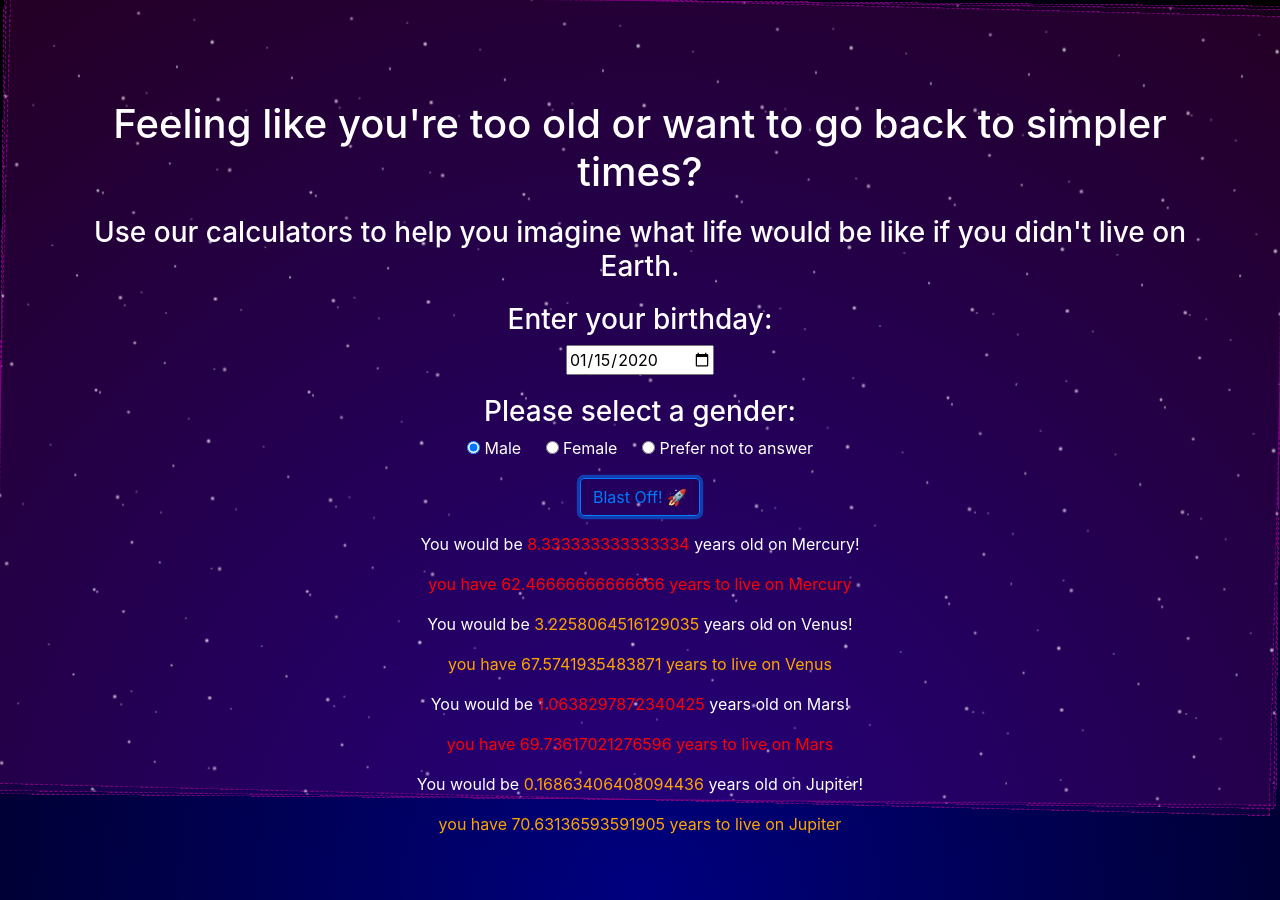
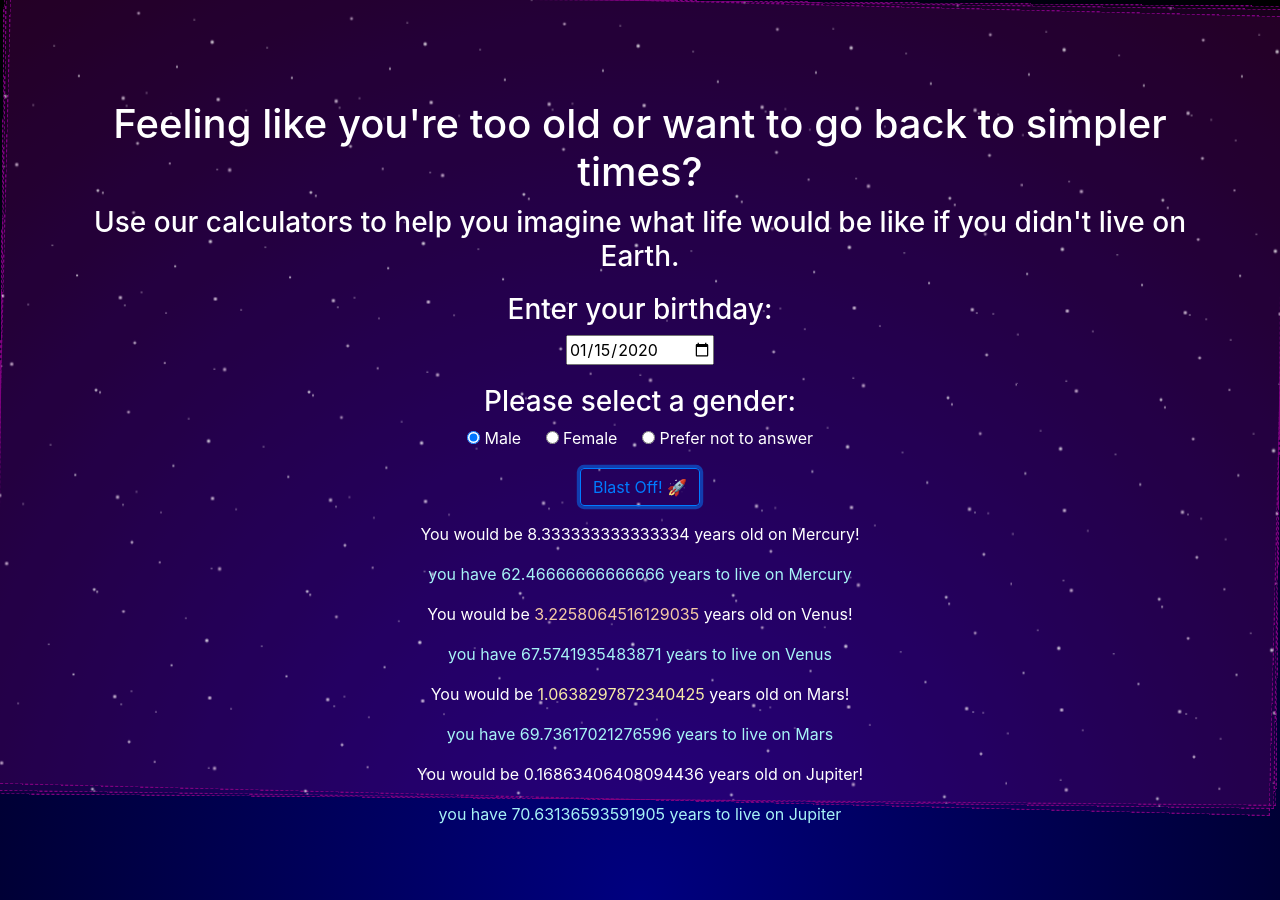
Before and after one commit to Matth5050/galactic-age-calculator, a website built with webpack: page src/index.html in a window 1280 px wide. Both pictures are taken after typing "2020-01-15" into the empty fields and a click on the button "Blast Off! 🚀". Built offline with nearby package versions, Linux system fonts and the light colour scheme.

Commit message:
style changes

```diff
--- a/src/css/styles.css
+++ b/src/css/styles.css
@@ -7,7 +7,7 @@
 }
 
 .header1, .header2 {
-  margin-top: 20px;
+  margin-top: 10px;
 }
 
 .header2 {
@@ -26,21 +26,33 @@
   display: none;
 }
 
-#merc, #mercYrs {
-  color:red;
+#merc, #venus, #jupiter, #mars {
+  font-size: 16px;
+  margin-bottom: 0;
 }
 
-#venus, #venYrs {
-  color:orange;
+#merc {
+  color: white;
 }
 
-#mars, #marYrs {
-  color:red;
+#venus {
+  color:rgb(246, 203, 165)
 }
 
-#jup, #jYrs {
-  color:orange;
+#jupiter {
+  color:rgb(235, 148, 153);
 }
+
+#mars {
+  color:rgb(247, 235, 167);
+}
+
+#mercYrs, #venYrs, #marYrs, #jYrs {
+  color: rgb(167, 243, 247);
+  font-size: 16px;
+  margin-bottom: 12px;
+}
+
 
 label {
   margin-left:10px;
```
Also changed, not shown: src/index.js (+2 -11 lines), 1 other file.
